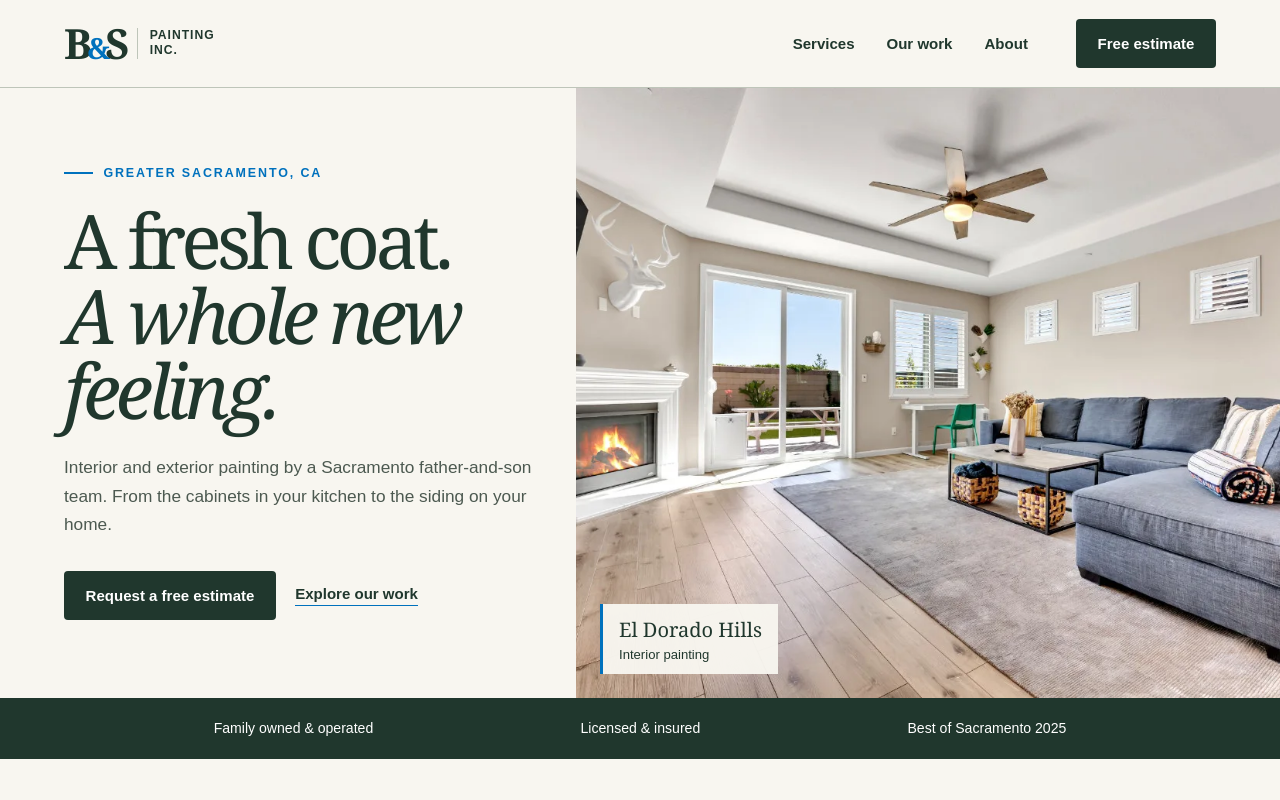
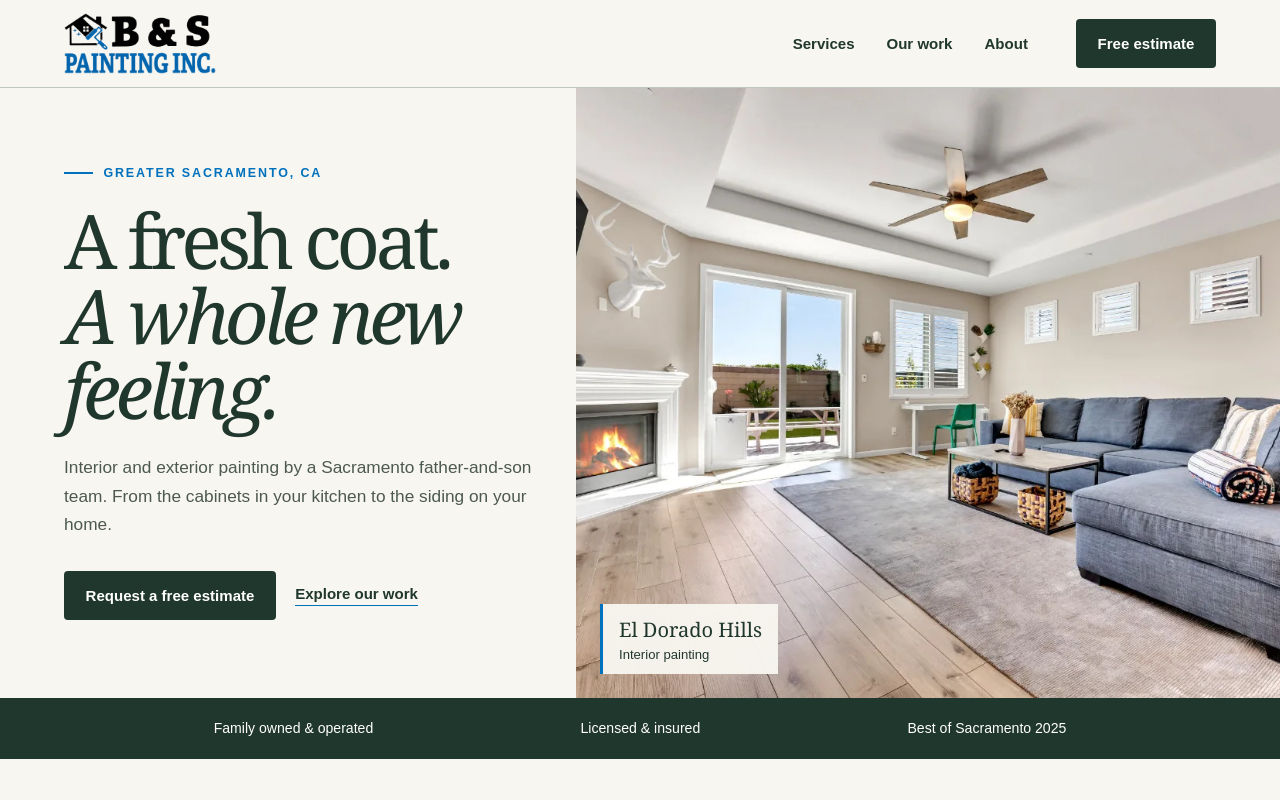
Before and after one commit to gerardo-adg/bandspaintinginc, an Astro site: page / in a window 1280 px wide. Shown: the top 800 px of the page. Built offline with nearby package versions, Linux system fonts and the light colour scheme; Astro itself is replaced by a stand-in of ours.

Commit message:
Use the supplied B&S Painting logo in the site header

```diff
--- a/src/layouts/Base.astro
+++ b/src/layouts/Base.astro
@@ -4,6 +4,6 @@ const {title,description="Residential and commercial painting in Greater Sacrame
 ---
 <!doctype html><html lang="en"><head><meta charset="utf-8"/><meta name="viewport" content="width=device-width"/><meta name="description" content={description}/><title>{title} | B&amp;S Painting Inc.</title></head><body>
 <a class="skip" href="#main">Skip to content</a>
-<header><a class="brand" href="/" aria-label="B and S Painting home"><strong>B<span>&amp;</span>S</strong><b>PAINTING INC.</b></a>
+<header><a class="brand" href="/" aria-label="B and S Painting home"><img src="/images/bs-painting-logo.webp" alt="B&amp;S Painting Inc." width="420" height="169" style="width:clamp(112px,14vw,152px);height:auto;display:block" /></a>
 <nav aria-label="Main"><a href="/#services">Services</a><a href="/projects/">Our work</a><a href="/about/">About</a></nav><a class="btn headbtn" href="/contact/">Free estimate</a></header>
 <main id="main"><slot/></main><footer><div><b>B&amp;S Painting Inc.</b><p>Sacramento, California · License #1097013</p></div><div><a href="tel:+19168689188">(916) 868-9188</a><br/><a href="mailto:Bryana@bspaintinc.com">Bryana@bspaintinc.com</a></div></footer></body></html>
```
Also changed, not shown: public/images/bs-painting-logo.webp (added).
